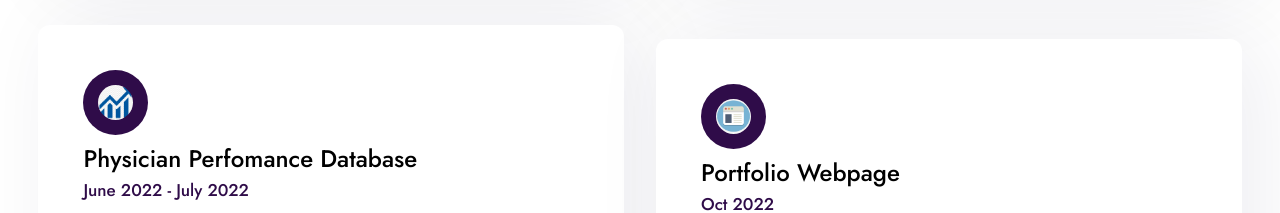
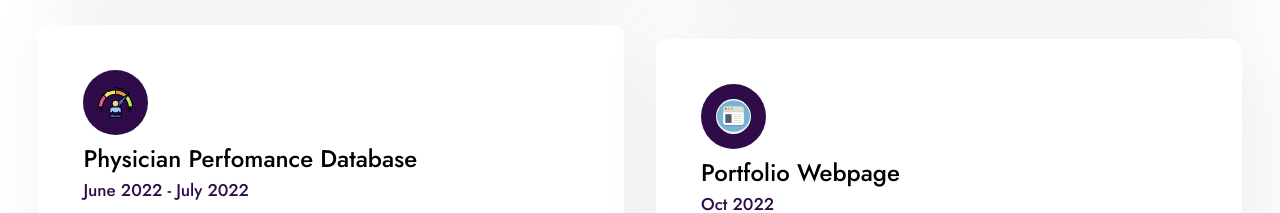
Before and after one commit to dr-glitchhub/website_personal, a plain HTML site: page index.html in a window 1280 px wide. Both pictures are taken after a click on the link "Projects". Shown: the part 2821-3034 px from the top of the page. Drawn offline with nearby package versions, Linux system fonts and the light colour scheme.

Commit message:
Update index.html

```diff
--- a/index.html
+++ b/index.html
@@ -159,7 +159,7 @@
         </div>
         <div class="row">
             <div class="s s-five">
-                <img src="Images/sales project.png" alt="">
+                <img src="Images/Perfomance.png" alt="">
             </div>
             <h3>Physician Perfomance Database</h3>
             <h5>June 2022 - July 2022</h5>
```
